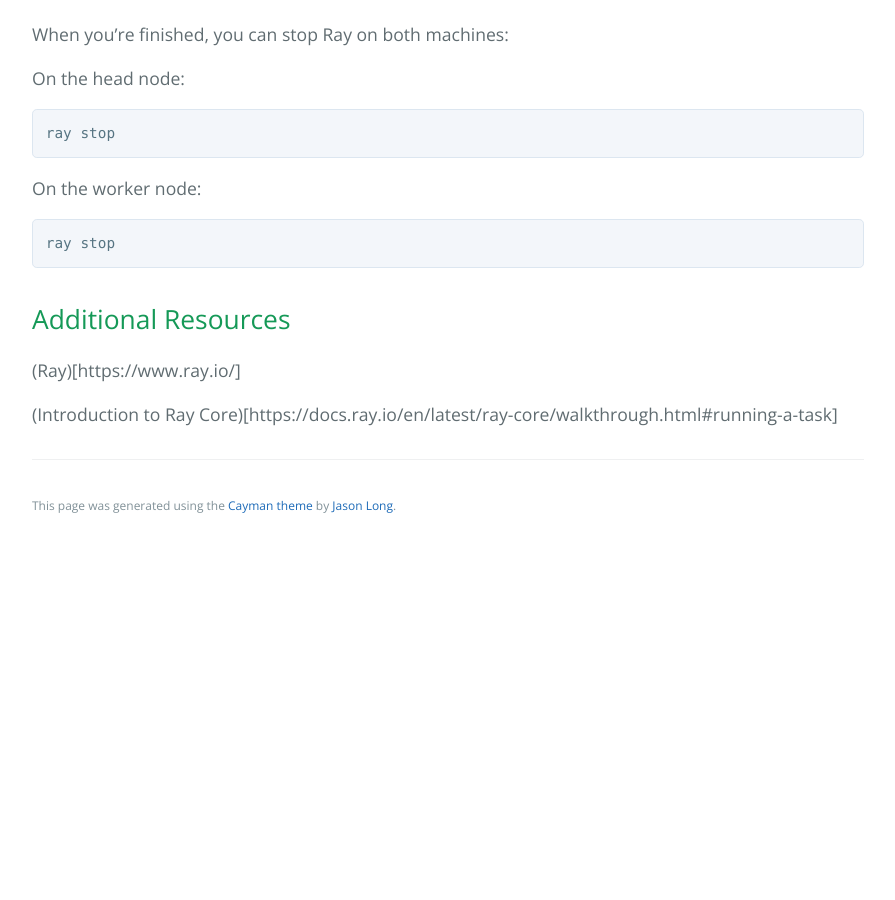
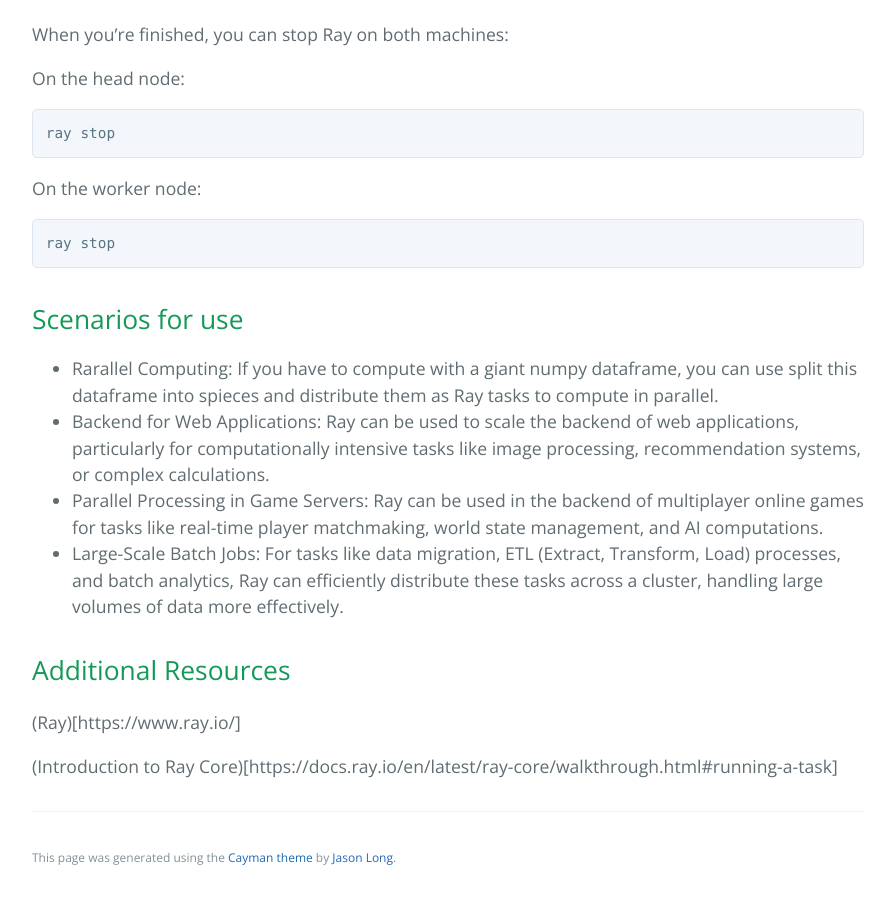
Before and after one commit to learning-software-engineering/learning-software-engineering.github.io, a Jekyll site: the page built from Topics/Tech_Stacks/Ray.md, in a window 1280 px wide and 900 px high, scrolled down 3692 px. Shown: the whole window, without its empty margins (192-1087 px from the left). Built offline with Jekyll 4.4.1, drawn with Linux system fonts in a browser that asks for light colours; our own code applies the rules of GitHub Pages for plain Markdown files; before the commit the page ends 4240 px from its top, so only the background shows below that.

Commit message:
add Scenarios for use

````diff
--- a/Topics/Tech_Stacks/Ray.md
+++ b/Topics/Tech_Stacks/Ray.md
@@ -120,6 +120,12 @@
 ray stop
 ```
 
+## Scenarios for use
++ Rarallel Computing: If you have to compute with a giant numpy dataframe, you can use split this dataframe into spieces and distribute them as Ray tasks to compute in parallel.
++ Backend for Web Applications: Ray can be used to scale the backend of web applications, particularly for computationally intensive tasks like image processing, recommendation systems, or complex calculations.
++ Parallel Processing in Game Servers: Ray can be used in the backend of multiplayer online games for tasks like real-time player matchmaking, world state management, and AI computations.
++ Large-Scale Batch Jobs: For tasks like data migration, ETL (Extract, Transform, Load) processes, and batch analytics, Ray can efficiently distribute these tasks across a cluster, handling large volumes of data more effectively.
+
 ## Additional Resources
 (Ray)[https://www.ray.io/]
 
````
